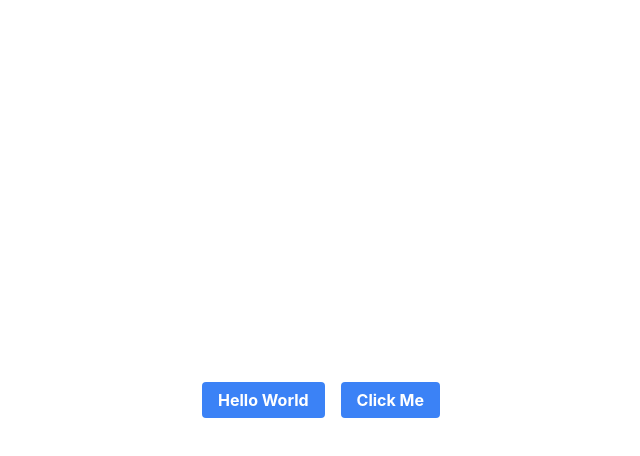
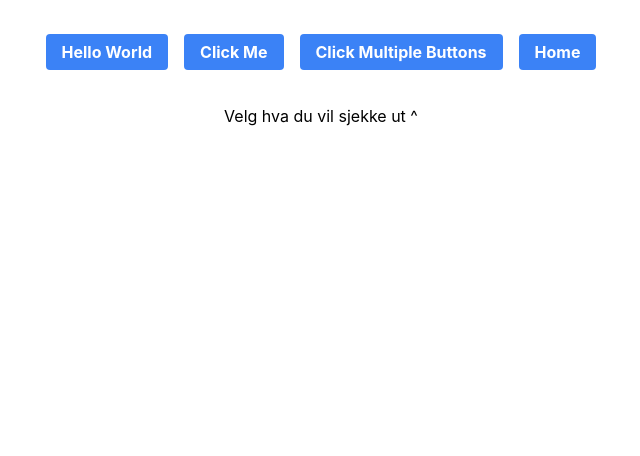
Before and after one commit to Sigdriv/grunnleggende-oppgaver, a React (Create React App) app: page / in a window 1280 px wide. Shown: the top 456 px of the page, without its empty margins (319-959 px from the left). Built offline with nearby package versions, Linux system fonts and the light colour scheme.

Commit message:
Refactor routes and components

```diff
--- a/src/Components/App.jsx
+++ b/src/Components/App.jsx
@@ -1,16 +1,28 @@
 import "../App.css";
 import { BrowserRouter as Router, Route, Routes } from "react-router-dom";
 import HelloWorld from "./HelloWorld/HelloWorld";
-import Home from "./Home/Home";
-import UserClicks from "./UserClicks/UserClicks";
+import Home from "./HomeScreen/Home/Home";
+import UserClicks from "./UserClicks/OneButton/UserClicks";
+import MultipleButtons from "./UserClicks/MultipleButtons/MultipleButtons";
+import HomeScreen from "./HomeScreen/HomeScreen";
 
 function App() {
   return (
     <Router>
       <Routes>
-        <Route path="/" element={<Home />} />
+        <Route path="/" element={<HomeScreen />} />
         <Route path="/hei-verden" element={<HelloWorld />} />
         <Route path="/click-me" element={<UserClicks />} />
+        <Route path="click-multiple-buttons" element={<MultipleButtons />} />
+        <Route
+          path="*"
+          element={
+            <>
+              <Home />
+              <h1>404 Page not found</h1>
+            </>
+          }
+        />
       </Routes>
     </Router>
   );
--- a/src/Components/HelloWorld/HelloWorld.jsx
+++ b/src/Components/HelloWorld/HelloWorld.jsx
@@ -1,15 +1,16 @@
 import React from "react";
-import GoBack from "../GoBack/GoBack";
-import Home from "../Home/Home";
+import Home from "../HomeScreen/Home/Home";
 
 export default function HelloWorld() {
   return (
-    <div className=" m-auto flex items-center justify-center min-h-screen">
+    <div>
       <div>
         <Home />
       </div>
-      <div className=" bg-yellow-400 p-40">
-        <h1 className=" text-blue-600 text-4xl font-bold">Hello World</h1>
+      <div className=" m-auto flex items-center justify-center min-h-screen">
+        <div className=" bg-yellow-400 p-40">
+          <h1 className=" text-blue-600 text-4xl font-bold">Hello World</h1>
+        </div>
       </div>
     </div>
   );
--- a/src/Components/Home/Home.jsx
+++ /dev/null
@@ -1,22 +0,0 @@
-import React from "react";
-
-export default function Home() {
-  return (
-    <div className=" m-auto flex items-center justify-center min-h-screen">
-      <div>
-        <a
-          href="/hei-verden"
-          className="bg-blue-500 hover:bg-blue-700 text-white font-bold py-2 px-4 rounded m-2"
-        >
-          Hello World
-        </a>
-        <a
-          href="/click-me"
-          className="bg-blue-500 hover:bg-blue-700 text-white font-bold py-2 px-4 rounded m-2"
-        >
-          Click Me
-        </a>
-      </div>
-    </div>
-  );
-}
--- /dev/null
+++ b/src/Components/HomeScreen/Home/Home.jsx
@@ -0,0 +1,26 @@
+import React from "react";
+
+const style =
+  "bg-blue-500 hover:bg-blue-700 text-white font-bold py-2 px-4 rounded m-2";
+
+export default function Home() {
+  return (
+    <div className=" m-auto flex justify-center mb-10 mt-10">
+      <div>
+        <a href="/hei-verden" className={style}>
+          Hello World
+        </a>
+        <a href="/click-me" className={style}>
+          Click Me
+        </a>
+        <a href="click-multiple-buttons" className={style}>
+          Click Multiple Buttons
+        </a>
+
+        <a href="/" className={style}>
+          Home
+        </a>
+      </div>
+    </div>
+  );
+}
--- /dev/null
+++ b/src/Components/HomeScreen/HomeScreen.jsx
@@ -0,0 +1,11 @@
+import React from "react";
+import Home from "./Home/Home";
+
+export default function HomeScreen() {
+  return (
+    <div className="text-center m-10">
+      <Home />
+      <h1>Velg hva du vil sjekke ut ^</h1>
+    </div>
+  );
+}
--- /dev/null
+++ b/src/Components/UserClicks/MultipleButtons/Button/Button.jsx
@@ -0,0 +1,16 @@
+import React from "react";
+
+const Button = ({ onClick, children }) => {
+  return (
+    <div className=" p-5">
+      <button
+        onClick={onClick}
+        className="bg-blue-500 hover:bg-blue-700 text-white font-bold py-2 px-4 rounded"
+      >
+        {children}
+      </button>
+    </div>
+  );
+};
+
+export default Button;
--- /dev/null
+++ b/src/Components/UserClicks/MultipleButtons/MultipleButtons.jsx
@@ -0,0 +1,22 @@
+import React from "react";
+import Button from "./Button/Button";
+import Home from "../../HomeScreen/Home/Home";
+
+export default function MultipleButtons() {
+  function handleClick(id) {
+    alert(`Button ${id} was clicked`);
+  }
+
+  return (
+    <>
+      <div>
+        <Home />
+      </div>
+      <div className="flex items-center justify-center">
+        <Button onClick={() => handleClick(1)}>Butoon 1</Button>
+        <Button onClick={() => handleClick(2)}>Butoon 2</Button>
+        <Button onClick={() => handleClick(3)}>Butoon 3</Button>
+      </div>
+    </>
+  );
+}
--- /dev/null
+++ b/src/Components/UserClicks/OneButton/UserClicks.jsx
@@ -0,0 +1,23 @@
+import Home from "../../HomeScreen/Home/Home";
+
+export default function UserClicks() {
+  function cliked() {
+    alert(`You cliked me!`);
+  }
+
+  return (
+    <div>
+      <div>
+        <Home />
+      </div>
+      <div className=" flex items-center justify-center">
+        <button
+          onClick={cliked}
+          className="bg-blue-500 hover:bg-blue-700 text-white font-bold py-2 px-4 rounded"
+        >
+          Click me
+        </button>
+      </div>
+    </div>
+  );
+}
--- a/src/Components/UserClicks/UserClicks.jsx
+++ /dev/null
@@ -1,14 +0,0 @@
-import React from "react";
-import GoBack from "../GoBack/GoBack";
-
-export default function UserClicks() {
-  function cliked() {
-    alert("You cliked me!");
-  }
-
-  return (
-    <div className=" m-auto flex items-center justify-center min-h-screen">
-      <button onClick={cliked} className="bg-blue-500 hover:bg-blue-700 text-white font-bold py-2 px-4 rounded">Click me</button>
-    </div>
-  );
-}
```
